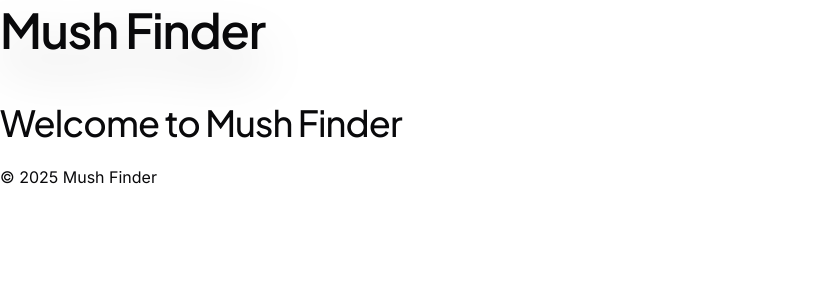
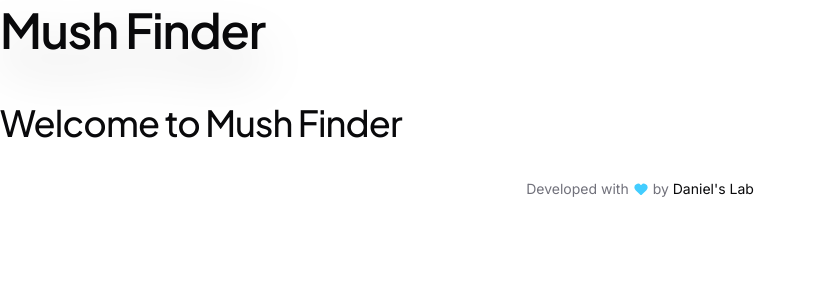
Before and after one commit to danielxfeng/mush-finder-monorepo, a React (Vite) app in the folder apps/mush-frontend/: page / in a window 1280 px wide. Shown: the top 300 px of the page, without its empty margins (0-816 px from the left). Built offline with nearby package versions, Linux system fonts and the light colour scheme.

Commit message:
feat(frontend): add Footer component with developer attribution and styling

```diff
--- a/apps/mush-frontend/src/components/Footer.tsx
+++ b/apps/mush-frontend/src/components/Footer.tsx
@@ -1,7 +1,23 @@
+import { Heart } from 'lucide-react';
+
 const Footer = () => {
   return (
-    <footer>
-      <p>&copy; 2025 Mush Finder</p>
+    <footer className='text-muted-foreground flex h-10 items-center justify-center text-sm lg:mb-16 lg:h-12'>
+      <div className='flex items-center gap-1' data-role='footer-developer'>
+        <span>Developed with</span>
+        <Heart className='h-4 w-4 animate-pulse fill-sky-400 stroke-0' />
+        <span>
+          by{' '}
+          <a
+            href='https://www.linkedin.com/in/xin-daniel-feng'
+            target='_blank'
+            rel='noreferrer'
+            className='text-foreground hover:underline'
+          >
+            Daniel's Lab
+          </a>
+        </span>
+      </div>
     </footer>
   );
 };
```
